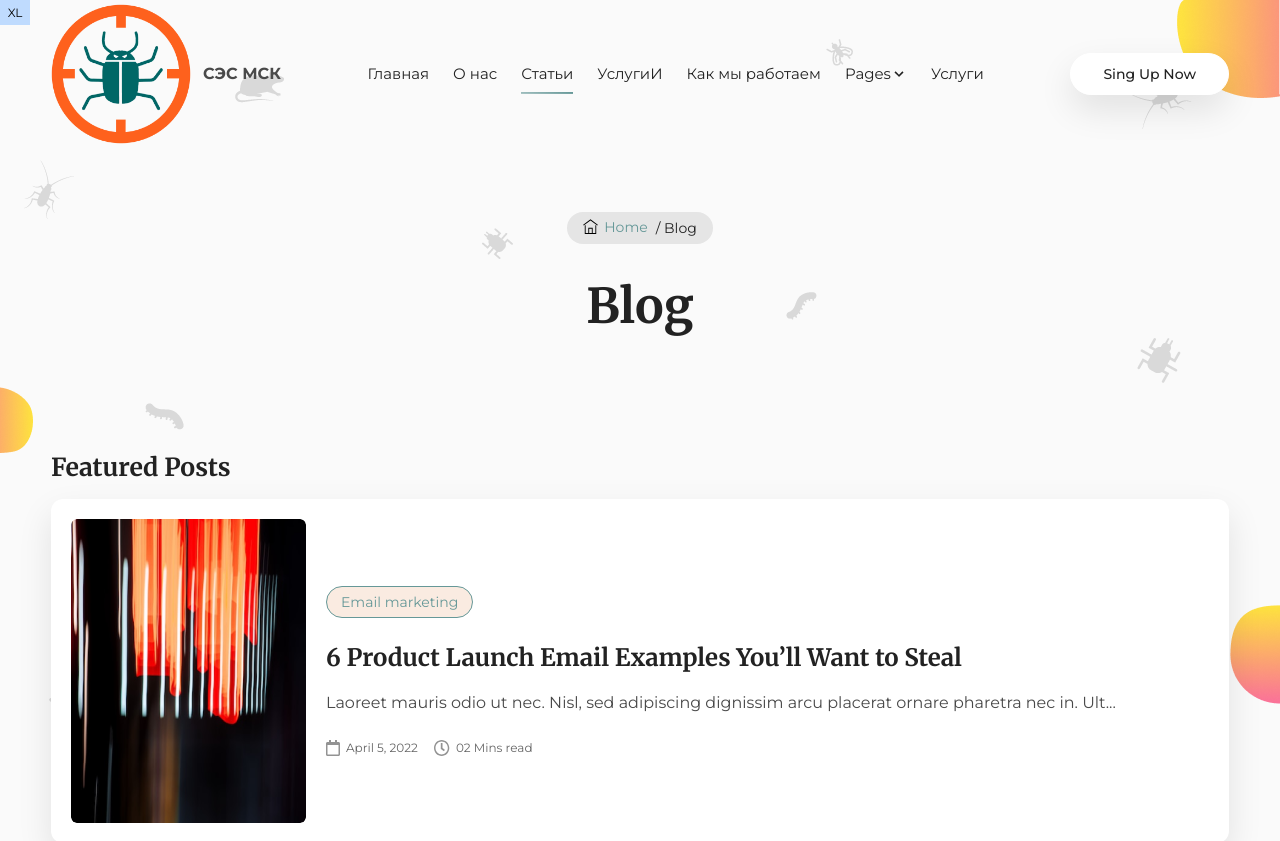
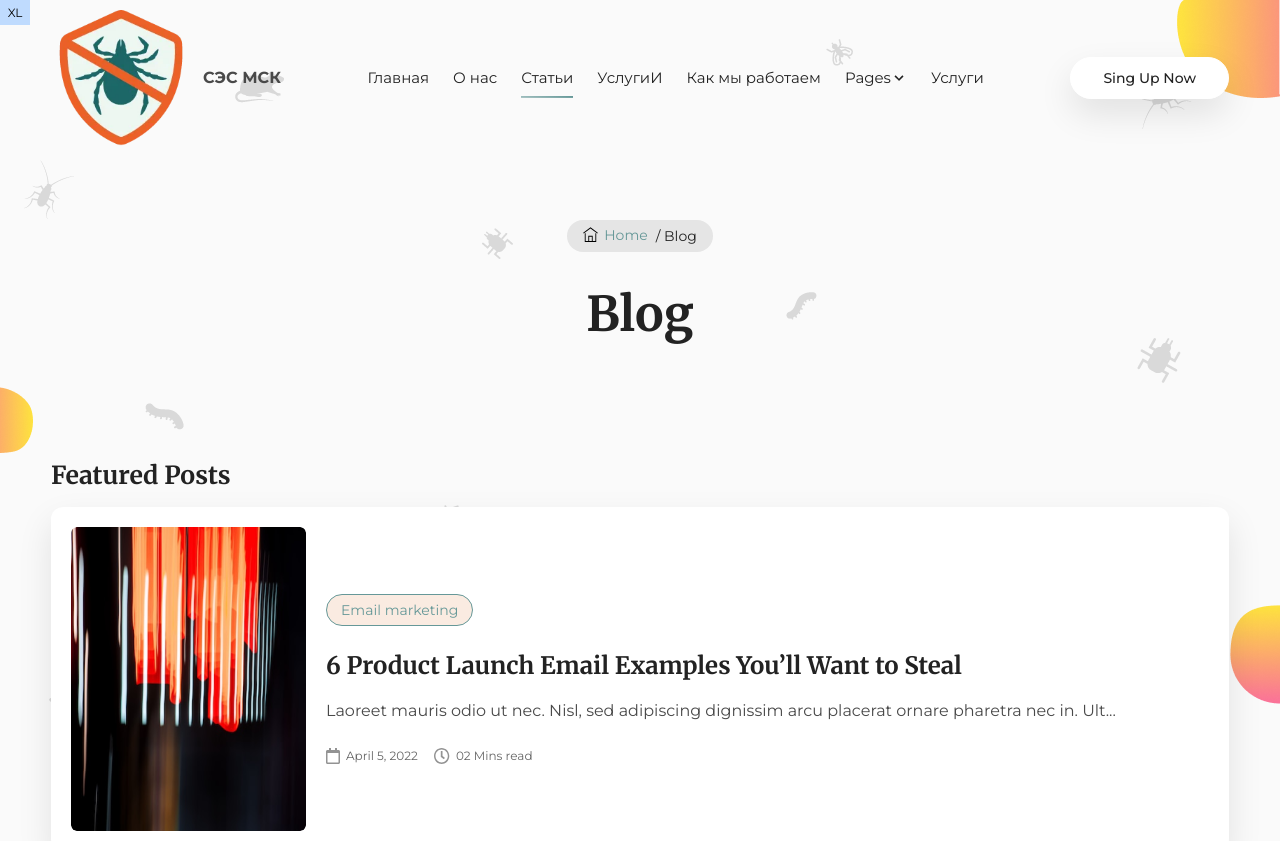
Before and after one commit to SergeiKrk/dezinsect, an Astro site: page /blog in a window 1280 px wide. Shown: the top 841 px of the page. Built offline with nearby package versions, Linux system fonts and the light colour scheme; Astro itself is replaced by a stand-in of ours; some packages are replaced by stand-ins of ours; what tailwind-bootstrap-grid would draw is missing.

Commit message:
логотип утвержден

```diff
--- a/src/config/config.json
+++ b/src/config/config.json
@@ -5,7 +5,7 @@
     "base_path": "/",
     "trailing_slash": false,
     "favicon": "/images/favicon.webp",
-    "logo": "/images/logo_v6.webp",
+    "logo": "/images/logo_v14.webp",
     "logo_width": "70",
     "logo_height": "70",
     "logo_text": "Pinwheel"
--- a/src/styles/navigation.scss
+++ b/src/styles/navigation.scss
@@ -12,7 +12,7 @@ input#nav-toggle:checked ~ #nav-menu {
 }
 
 .header {
-  @apply sticky top-0 z-50  bg-white py-1 transition-all duration-300 lg:bg-transparent;
+  @apply sticky top-0 z-50  bg-white py-2 transition-all duration-300 lg:bg-transparent;
 
   &-sticky {
     @apply bg-white shadow;
```
Also changed, not shown: public/images/favicon.webp, public/images/logo_v1.webp (deleted), public/images/logo_v14.webp (added), public/images/logo_v2.webp (deleted), public/images/logo_v3.webp (deleted), public/images/logo_v4.webp (deleted), public/images/logo_v5.webp (deleted), public/images/logo_v6.webp (deleted).
